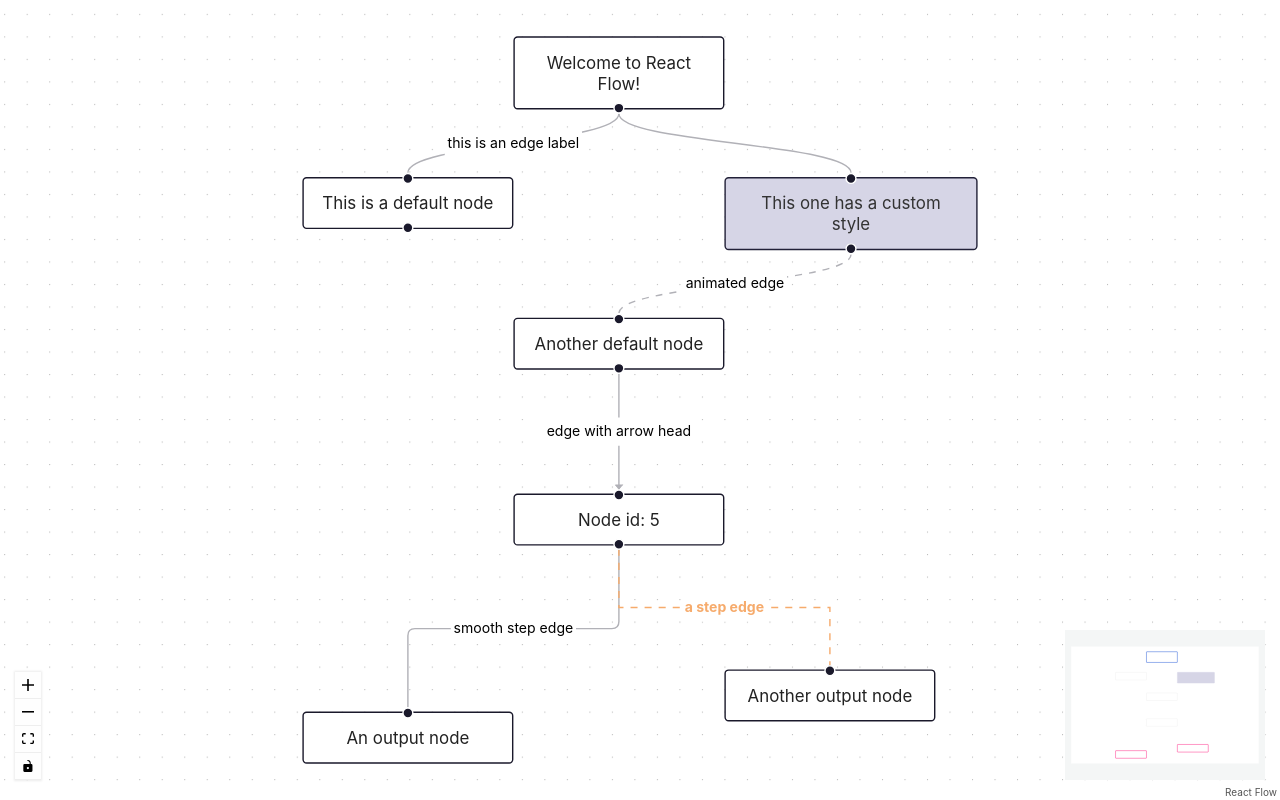
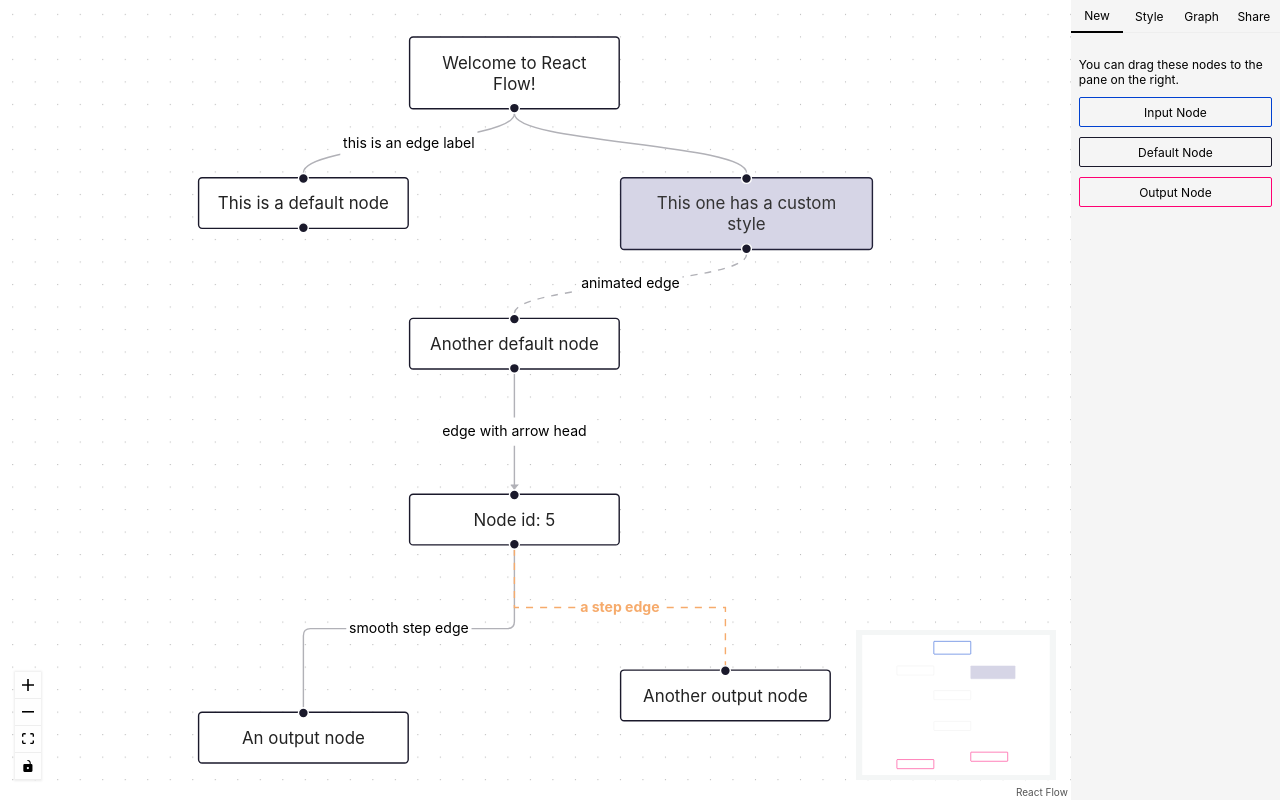
Before and after one commit to expound-note/knowgraph, a React (Vite) app: page / in a window 1280 px wide. Built offline with nearby package versions, Linux system fonts and the light colour scheme.

Commit message:
add sidebar & drag to add note

```diff
--- a/package.json
+++ b/package.json
@@ -7,7 +7,8 @@
   "license": "MIT",
   "scripts": {
     "dev": "vite",
-    "build": "tsc && vite build"
+    "build": "tsc && vite build",
+    "deploy": "ASSET_URL=https://graph.expound.tech yarn build && ./node_modules/.bin/gh-pages -d dist"
   },
   "dependencies": {
     "react": "^17.0.0",
@@ -18,6 +19,7 @@
     "@types/d3": "^7.4.0",
     "@types/react": "^17.0.0",
     "@types/react-dom": "^17.0.0",
+    "gh-pages": "^4.0.0",
     "typescript": "^4.1.2",
     "vite": "^1.0.0-rc.13",
     "vite-plugin-react": "^4.0.0"
--- /dev/null
+++ b/src/App.css
@@ -0,0 +1,11 @@
+.graph-container {
+	flex-direction: row;
+  display: flex;
+  flex-grow: 1;
+  height: 100%;
+}
+
+.graph-container .graph-wrapper {
+  height: 100%;
+  width: 100%;
+}
--- a/src/App.tsx
+++ b/src/App.tsx
@@ -1,62 +1,104 @@
-import React, { useCallback } from 'react'
+import React, { useState, useCallback, useCallback, useRef } from 'react'
 import ReactFlow, {
+  NodeProps,
   addEdge,
   Background,
-  MiniMap,
   Controls,
+  XYPosition,
   useNodesState,
   useEdgesState,
+  ReactFlowInstance,
+  ReactFlowProvider
 } from 'react-flow-renderer';
+
+import './App.css';
+
+import GraphMiniMap from './controls/GraphMiniMap';
+import Sidebar from './sidebar/Index';
 
 import { getGraph } from './utils/api';
 
 // 默认加载空的节点数据
 const { nodes: initialNodes, edges: initialEdges } = { nodes: [], edges: [] };
+const snapGrid = [20, 20];
 
-function App() {
+function Graph() {
   const [nodes, setNodes, onNodesChange] = useNodesState(initialNodes);
   const [edges, setEdges, onEdgesChange] = useEdgesState(initialEdges);
+  const [reactFlowInstance, setReactFlowInstance] = useState<ReactFlowInstance>();
 
-  const onInit = (_reactFlowInstance) =>  {
-    console.log('🚀 Graph loaded success :', _reactFlowInstance);
-
-    let id = 0;
-    getGraph(id as string, (graph: any) => {
+  const onInit = (_reactFlowInstance: ReactFlowInstance) => {
+    setReactFlowInstance(_reactFlowInstance)
+    getGraph('0', (graph: any) => {
       setNodes(graph.nodes);
       setEdges(graph.edges);
-    });
+    })
   }
+
   const onConnect = useCallback((params) =>
-    setEdges((eds) => addEdge(params, eds)), []);
+    setEdges((eds) => addEdge(params, eds)), [])
 
-  return <ReactFlow
-    nodes={nodes}
-    edges={edges}
-    onNodesChange={onNodesChange}
-    onEdgesChange={onEdgesChange}
-    onInit={onInit}
-    // onConnect={onConnect}
-    fitView
-    attributionPosition="bottom-right">
-    <MiniMap
-      nodeStrokeColor={(n) => {
-        if (n.style?.background) return n.style.background;
-        if (n.type === 'input') return '#0041d0';
-        if (n.type === 'output') return '#ff0072';
-        if (n.type === 'default') return '#1a192b';
+  // Drag to add nodes
+  let id = 0;
+  const getId = () => `node_${id++}`;
+  const reactFlowWrapper = useRef(null);
+  const onDragOver = useCallback((event) => {
+    event.preventDefault();
+    event.dataTransfer.dropEffect = 'move';
+  }, [])
+  const onDrop = useCallback(
+    (event) => {
+      event.preventDefault();
 
-        return '#eee';
-      }}
-      nodeColor={(n) => {
-        if (n.style?.background) return n.style.background;
+      const reactFlowBounds = reactFlowWrapper?.current?.getBoundingClientRect();
+      const type = event.dataTransfer.getData('application/reactflow');
 
-        return '#fff';
-      }}
-      nodeBorderRadius={2}
-    />
-    <Controls />
-    <Background color="#aaa" gap={16} />
-  </ReactFlow>
+      // check if the dropped element is valid
+      if (typeof type === 'undefined' || !type) {
+        return;
+      }
+
+      console.log(reactFlowInstance)
+      const position = reactFlowInstance?.project({
+        x: event.clientX - reactFlowBounds.left,
+        y: event.clientY - reactFlowBounds.top,
+      }) as XYPosition;
+      const newNode: Node = {
+        id: getId(),
+        type,
+        position,
+        data: { label: `${type} node` },
+      };
+      setNodes((nds) => nds.concat(newNode));
+    },
+    [reactFlowInstance]
+  )
+
+  return (
+    <div className="graph-container">
+      <ReactFlowProvider>
+        <div className="graph-wrapper" ref={reactFlowWrapper}>
+          <ReactFlow
+            nodes={nodes}
+            edges={edges}
+            onNodesChange={onNodesChange}
+            onEdgesChange={onEdgesChange}
+            onInit={onInit}
+            onConnect={onConnect}
+            onDrop={onDrop}
+            onDragOver={onDragOver}
+            fitView
+            defaultZoom={1.5}
+            snapToGrid={true}
+            snapGrid={snapGrid}
+            attributionPosition="bottom-right" >
+            <GraphMiniMap />
+          </ReactFlow>
+        </div>
+        <Sidebar nodes={nodes} setNodes={setNodes} />
+      </ReactFlowProvider>
+    </div>
+  )
 }
 
-export default App
+export default Graph
--- /dev/null
+++ b/src/controls/GraphMiniMap.tsx
@@ -0,0 +1,38 @@
+import React from 'react';
+import {
+	MiniMap,
+	Controls,
+	Background,
+	Node
+} from 'react-flow-renderer';
+
+const nodeStrokeColor = (n: Node) => {
+	if (n.style?.background) return n.style.background;
+	if (n.type === 'input') return '#0041d0';
+	if (n.type === 'output') return '#ff0072';
+	if (n.type === 'default') return '#1a192b';
+
+	return '#eee';
+}
+
+const nodeColor = (n: Node) => {
+	if (n.style?.background) return n.style.background;
+
+	return '#fff';
+}
+
+const GraphMiniMap = () => {
+	return (
+		<>
+			<MiniMap
+	     		nodeStrokeColor={nodeStrokeColor}
+	     		nodeColor={nodeColor}
+	      		nodeBorderRadius={2}
+	    	/>
+	    	<Controls />
+	    	<Background color="#aaa" gap={16} />
+		</>
+    )
+}
+
+export default GraphMiniMap
--- a/src/main.tsx
+++ b/src/main.tsx
@@ -1,11 +1,11 @@
 import React from 'react'
 import ReactDOM from 'react-dom'
 import './index.css'
-import App from './App'
+import Graph from './App'
 
 ReactDOM.render(
   <React.StrictMode>
-    <App />
+    <Graph />
   </React.StrictMode>,
   document.getElementById('root')
 )
--- /dev/null
+++ b/src/sidebar/Index.tsx
@@ -0,0 +1,67 @@
+import React from 'react'
+import ReactDOM from 'react-dom'
+
+import './index.css';
+
+export default ({ nodes, setNodes }: any) => {
+  const onDragStart = (event: any, nodeType: string) => {
+    event.dataTransfer.setData('application/reactflow', nodeType);
+    event.dataTransfer.effectAllowed = 'move';
+  }
+  return (
+    <aside>
+      <div className="nav-tabs">
+        <div className="tab active">
+          New
+        </div>
+        <div className="tab">
+          Style
+        </div>
+        <div className="tab">
+          Graph
+        </div>
+        <div className="tab">
+          Share
+        </div>
+      </div>
+     {/* <div className="description">
+        This is an example of how you can access the internal state outside of the ReactFlow component.
+      </div>
+      <div className="title">Zoom & pan transform</div>
+      <div className="transform">
+        [{transform[0].toFixed(2)}, {transform[1].toFixed(2)}, {transform[2].toFixed(2)}]
+      </div>
+      <div className="title">Nodes</div>
+      {nodes.map((node: Node) => (
+        <div key={node.id}>
+          Node {node.id} - x: {node.position.x.toFixed(2)}, y: {node.position.y.toFixed(2)}
+        </div>
+      ))}
+
+      <div className="selectall">
+        <button onClick={selectAll}>select all nodes</button>
+      </div>
+      <hr  />
+      <div className="description">
+        This is an example of how you can use the zoom pan helper hook
+      </div>
+      <button onClick={focusNode}>focus node</button>
+      <button onClick={zoomInNode}>zoom in</button>
+      <button onClick={zoomOutNode}>zoom out</button>
+
+      <hr />*/}
+      <div className="content">
+        <div className="description">You can drag these nodes to the pane on the right.</div>
+        <div className="dndnode input" onDragStart={(event) => onDragStart(event, 'input')} draggable>
+          Input Node
+        </div>
+        <div className="dndnode" onDragStart={(event) => onDragStart(event, 'default')} draggable>
+          Default Node
+        </div>
+        <div className="dndnode output" onDragStart={(event) => onDragStart(event, 'output')} draggable>
+          Output Node
+        </div>
+      </div>
+    </aside>
+  )
+}
--- /dev/null
+++ b/src/sidebar/index.css
@@ -0,0 +1,65 @@
+.graph-container aside {
+  background: #f5f5f5;
+  font-size: 12px;
+  width: 250px;
+  padding: 0px;
+}
+
+/* 浮动样式 */
+.graph-container aside.floating {
+  position: fixed;
+  right: 16px;
+  top: 60px;
+  z-index: 10;
+  border-left: 1px solid #eee;
+  height: calc(100vh - 300px);
+  overflow-y: hidden;
+  border-radius: 10px;
+  background: #fff;
+}
+
+.graph-container aside .nav-tabs {
+  height: 32px;
+  border-bottom: 1px solid #eee;
+  margin-bottom:  16px;
+  display: flex;
+  justify-content: space-between;
+  align-items: center;
+}
+
+.graph-container aside .nav-tabs .tab {
+  text-align: center;
+  width: 25%;
+  padding: 8px 0;
+}
+
+.graph-container aside .nav-tabs .tab.active {
+  border-bottom: 2px solid black;
+}
+
+.graph-container aside .content {
+  padding: 8px;
+}
+.graph-container aside .description {
+  margin-bottom: 10px;
+}
+
+.dndnode {
+  height: 20px;
+  padding: 4px;
+  border: 1px solid #1a192b;
+  border-radius: 2px;
+  margin-bottom: 10px;
+  display: flex;
+  justify-content: center;
+  align-items: center;
+  cursor: grab;
+}
+
+.dndnode.input {
+  border-color: #0041d0;
+}
+
+.dndnode.output {
+  border-color: #ff0072;
+}
--- a/vite.config.ts
+++ b/vite.config.ts
@@ -2,6 +2,7 @@
 import type { UserConfig } from 'vite'
 
 const config: UserConfig = {
+  assetsDir: 'assets',
   jsx: 'react',
   plugins: [reactPlugin]
 }
```
Also changed, not shown: 2 other files (tests, documents, lock files or other folders).
